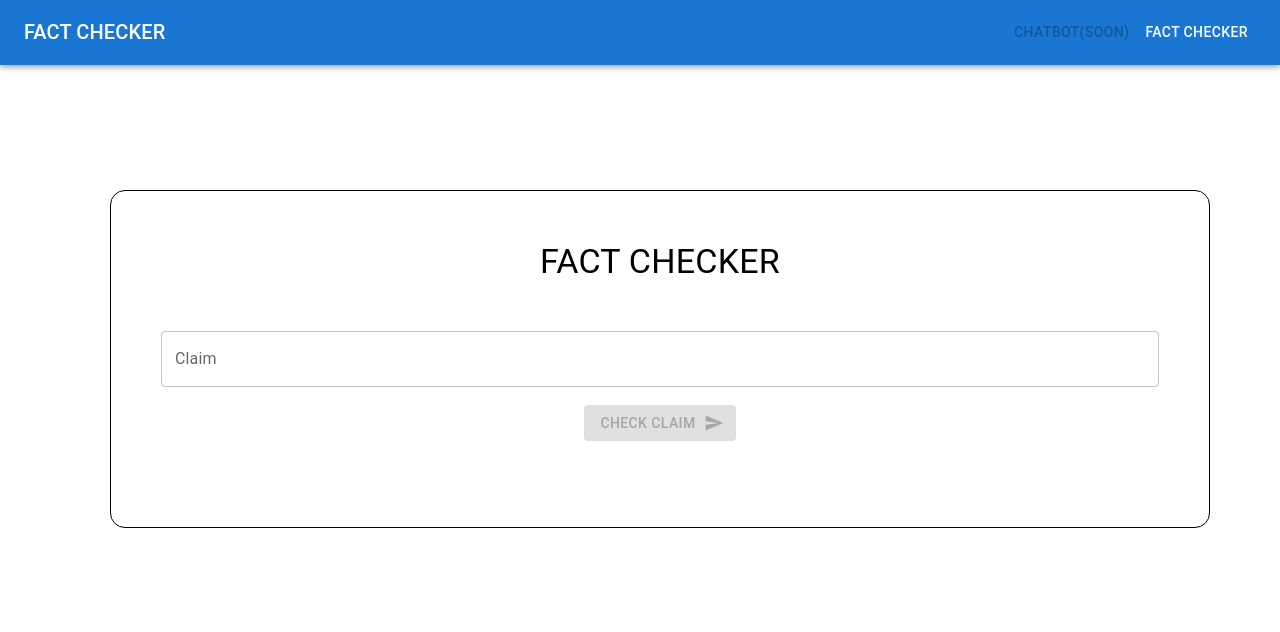
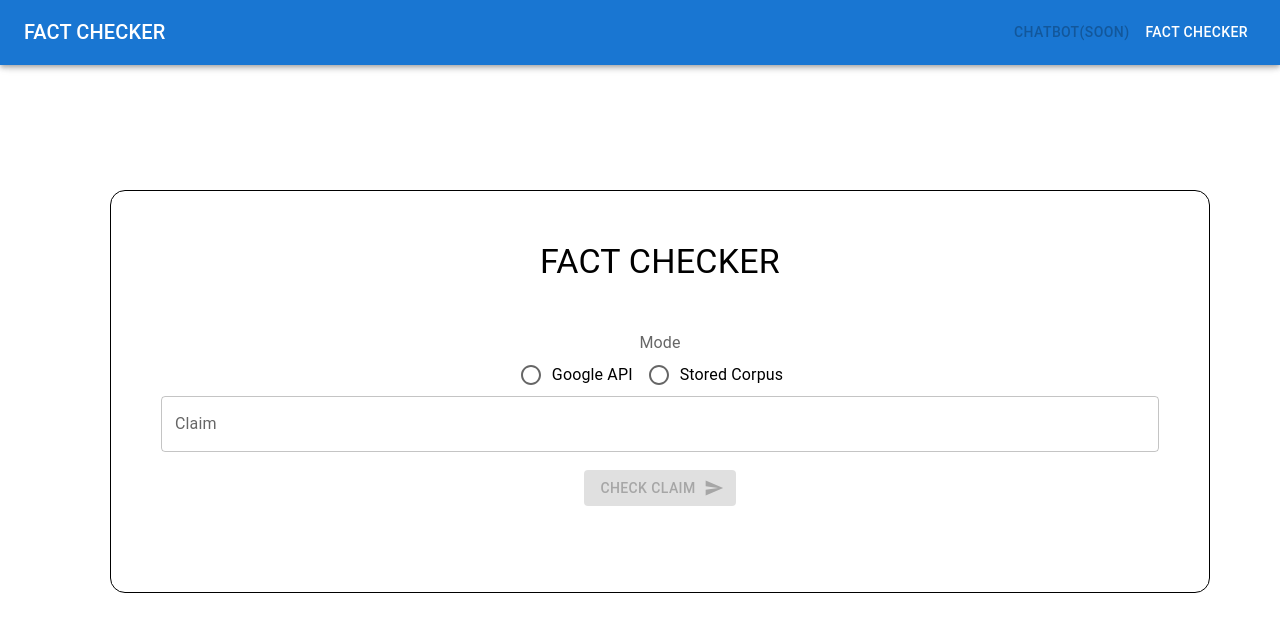
Before and after one commit to uomnlp/smaite_frontend, a React (Create React App) app: page / in a window 1280 px wide. Shown: the top 632 px of the page. Built offline with nearby package versions, Linux system fonts and the light colour scheme.

Commit message:
Implement frontend switch for custom search and stored corpus

```diff
--- a/src/pages/LandingPage.js
+++ b/src/pages/LandingPage.js
@@ -42,7 +42,7 @@ const LandingPage = (props) => {
 
   const [explanations, setExplanations] = useState()
   const [evidences, setEvidences] = useState()
-  // const [mode, setMode] = useState("generate")
+  const [mode, setMode] = useState("generate")
 
   // Button 1
   const [loading, setLoading] = useState(false)
@@ -63,7 +63,7 @@ const LandingPage = (props) => {
     setLoading(true)
     api.get('/myapi/fact_check?'+ new URLSearchParams({
       claim:claim,
-      mode:"generate"
+      mode:mode
   }))
       .then(async response=>{
         response = await response.json()
@@ -112,7 +112,7 @@ const LandingPage = (props) => {
             <div style={{ textAlign:"center"}}>
                   <Typography variant="h4" gutterBottom component="div">FACT CHECKER</Typography>
                   <br/><br/>
-                  {/* <FormControl>
+                  <FormControl>
                     <FormLabel id="mode">Mode</FormLabel>
                     <RadioGroup
                       row
@@ -121,10 +121,10 @@ const LandingPage = (props) => {
                       value={mode}
                       onChange={(e)=>setMode(e.target.value)}
                     >
-                      <FormControlLabel value="generate" control={<Radio />} label="Generate" />
-                      <FormControlLabel value="summarize" control={<Radio />} label="Summarize" />
+                      <FormControlLabel value="google" control={<Radio />} label="Google API" />
+                      <FormControlLabel value="stored" control={<Radio />} label="Stored Corpus" />
                     </RadioGroup>
-                  </FormControl> */}
+                  </FormControl>
                   <TextField error={textError !== null} helperText={textError} value={claim} id="claim" label="Claim" variant="outlined" fullWidth  onChange={(e)=>handleChange(e.target.value)} />
                   <br/><br/>
                   {buttonOneVisible &&
```
